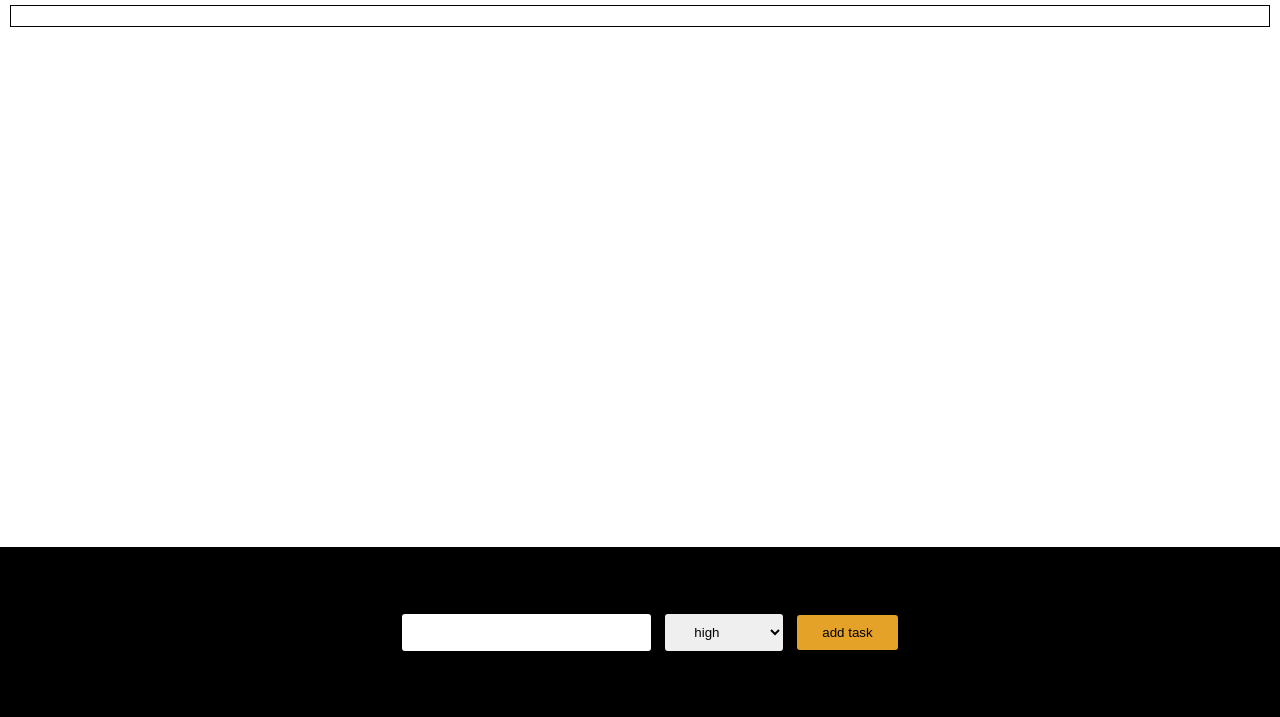
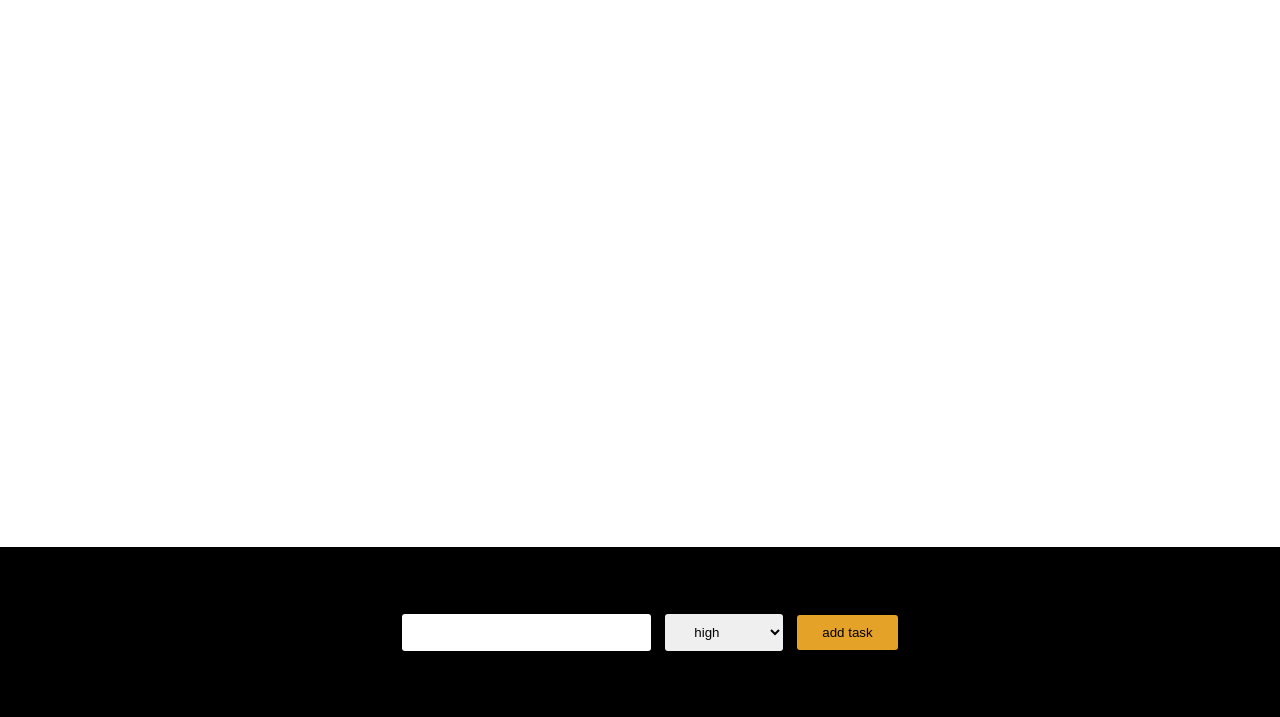
Before and after one commit to ANSHUMANMOREY7/ICP-10-Assignment-28, a plain HTML site: page index.html in a window 1280 px wide. Shown: the part 83-800 px from the top of the page. Drawn offline with Linux system fonts and the light colour scheme.

Commit message:
modifications in output

```diff
--- a/index.html
+++ b/index.html
@@ -51,13 +51,14 @@
         margin: 10px;
         padding: 10px;
         }
+
     </style>
 </head>
 
 <body>
     <div class="container">
         <h1 class="head">To Do List</h1>
-        <div class="to-do-list" id="to-do-list">
+        <div  id="to-do-list">
 
         </div>
         <div class="footer">
```
